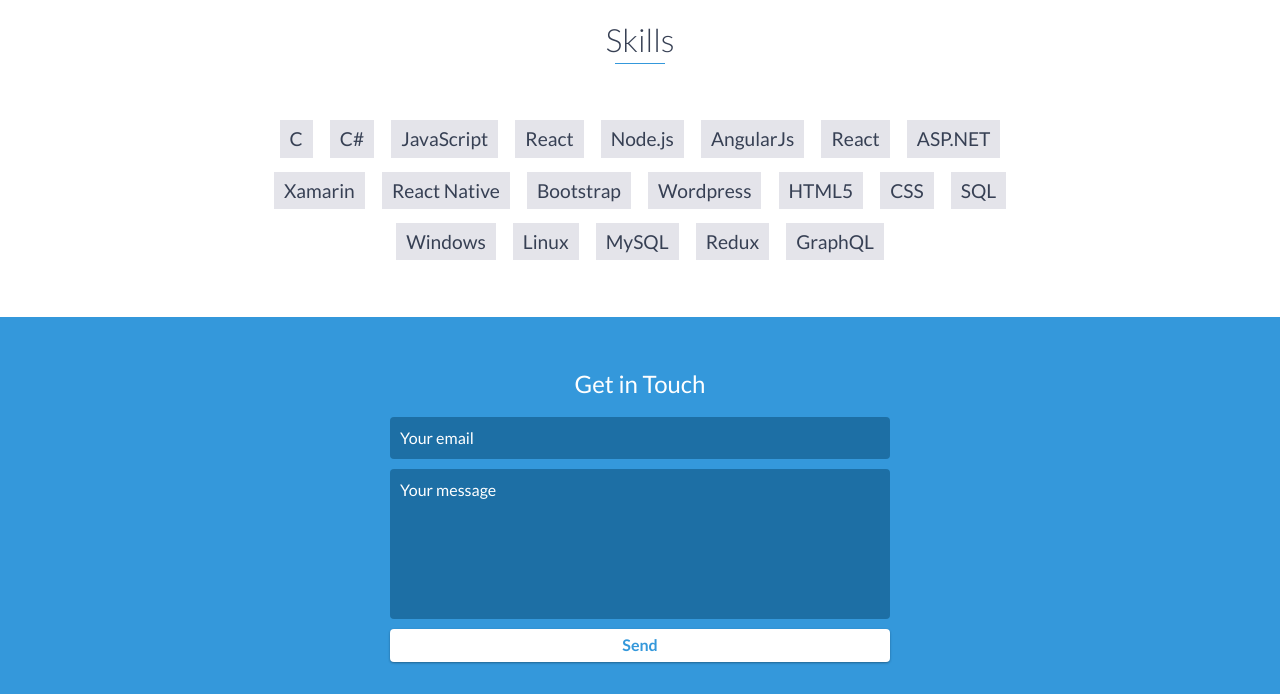
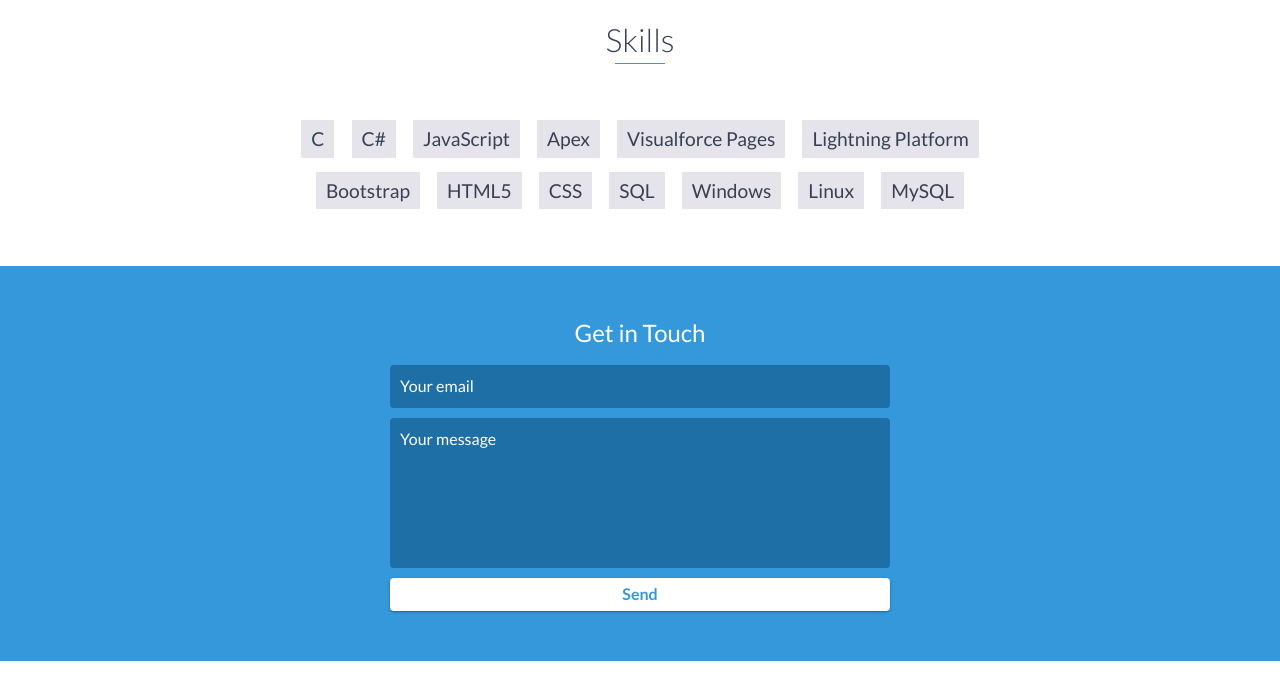
Before and after one commit to deveshlashkari/deveshlashkari.github.io, a website: page index.html in a window 1280 px wide. Shown: the part 2200-2894 px from the top of the page. Drawn offline with nearby package versions, Linux system fonts and the light colour scheme.

Commit message:
updated index.html

```diff
--- a/index.html
+++ b/index.html
@@ -211,23 +211,17 @@
             <li>C</li>
             <li>C#</li>
             <li>JavaScript</li>
-            <li>React</li>
-            <li>Node.js</li>
-            <li>AngularJs</li>
-            <li>React</li>
-            <li>ASP.NET</li>
-            <li>Xamarin</li>
-            <li>React Native</li>
+            <li>Apex</li>
+            <li>Visualforce Pages</li>
+            <li>Lightning Platform</li>
             <li>Bootstrap</li>
-            <li>Wordpress</li>
             <li>HTML5</li>
             <li>CSS</li>
             <li>SQL</li>
             <li>Windows</li>
             <li>Linux</li>
             <li>MySQL</li>
-            <li>Redux</li>
-            <li>GraphQL</li>
+
 
         </ul>
     </div>
```
